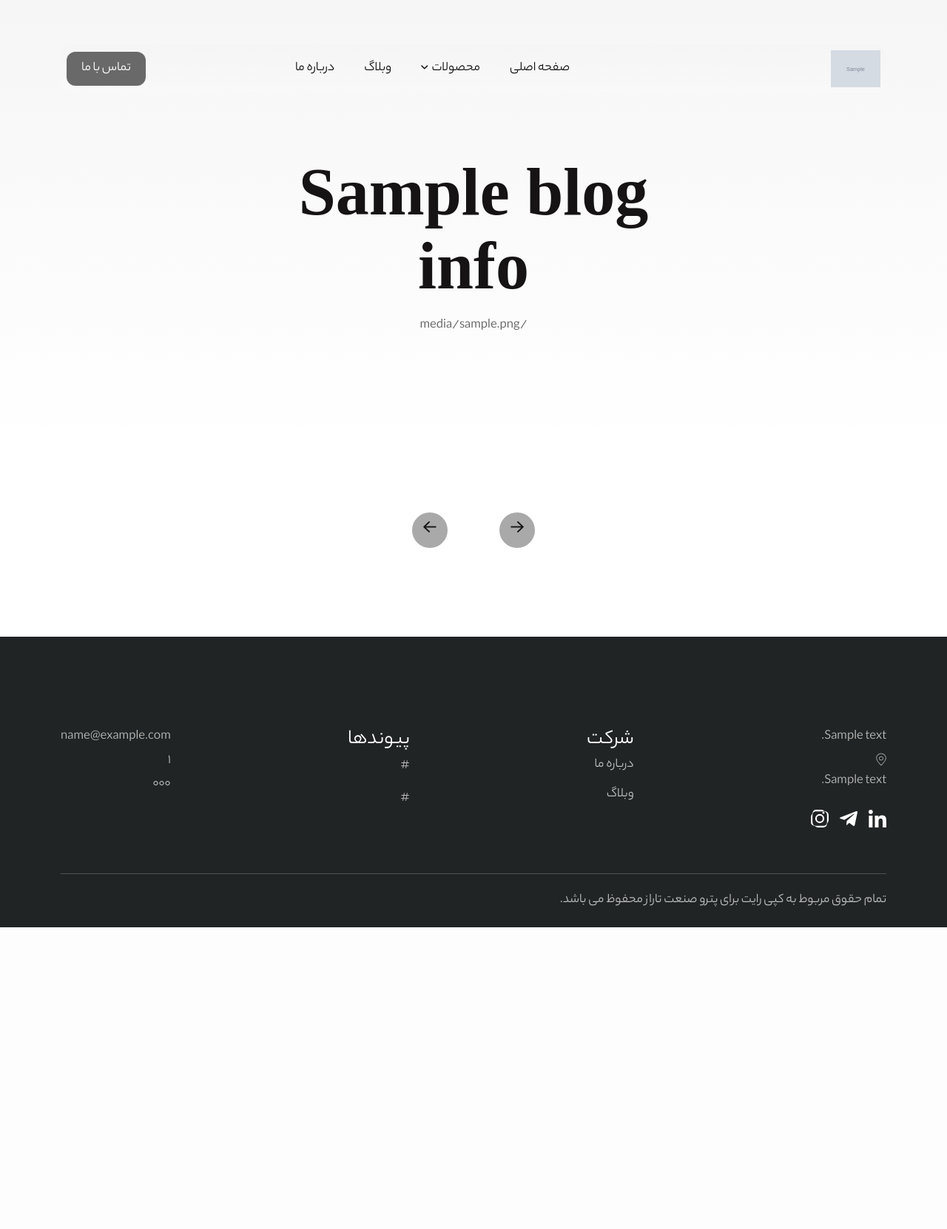
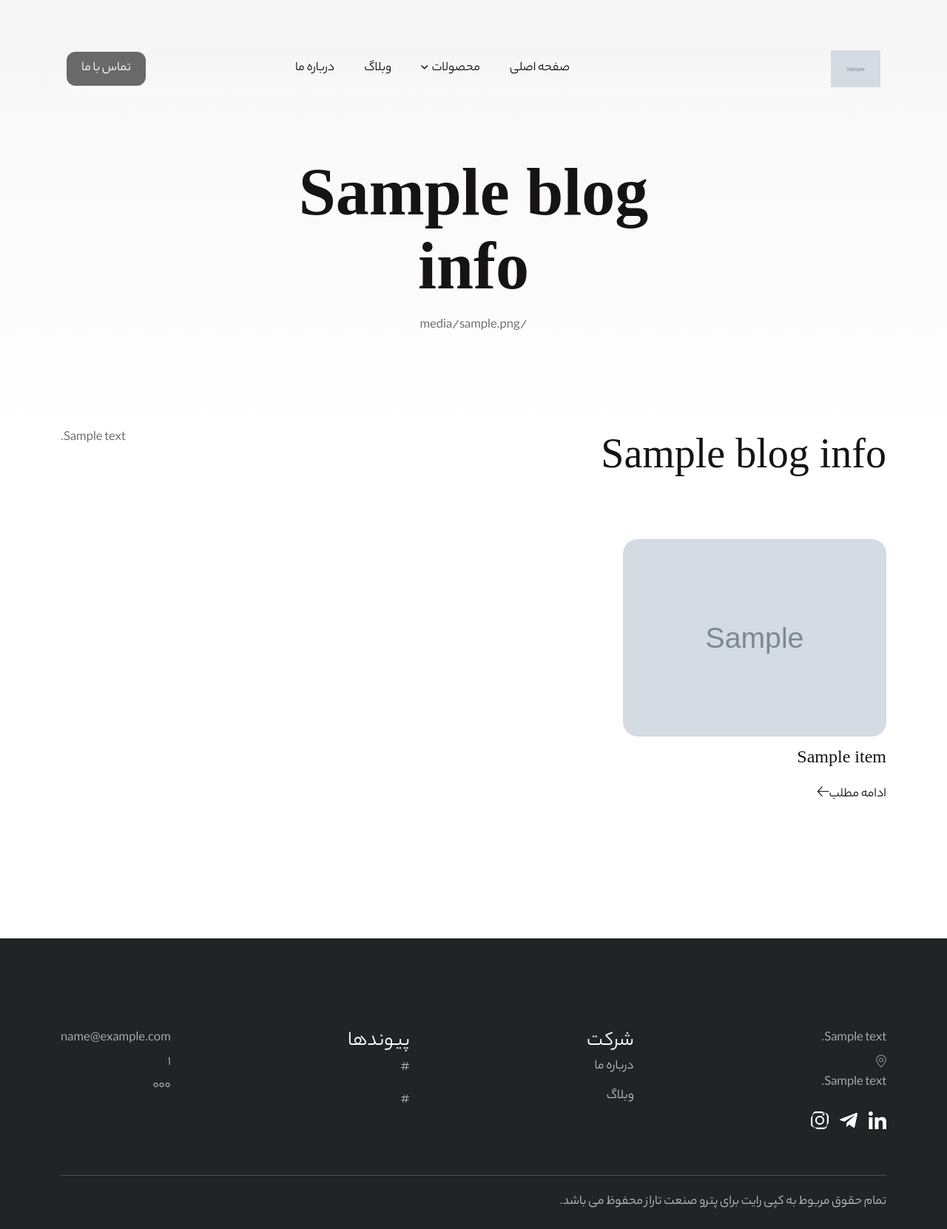
Before and after one commit to FJanesari/petro-sanat-taraz, a Django app: template blog/templates/blog.html in a window 1280 px wide. Shown: the whole page at 74% size. Before the commit the page ends 1254 px from the top, so only its background shows below. Run offline with Django 4.2, Linux system fonts and the light colour scheme; the template is opened without the code that fills it: most values are stand-ins (such as "Sample title", 1, 10 or a date in 2020); grey boxes marked "Sample" are stand-in pictures; some libraries are stand-ins or nearby versions; some web fonts are replaced.

Commit message:
fix and edit blog page

```diff
--- a/blog/templates/blog.html
+++ b/blog/templates/blog.html
@@ -16,28 +16,55 @@
             <!-- Banner area end here -->
 
             <!-- Blog area start here -->
-            <section class="blog-area pb-120">
+
+    <section class="blog-area pb-120">
                 <div class="container">
                     <div class="section-header-flex mb-80">
-                        <h2 class="fw-300" id="aboutus-page-title"></h2>
+                        <h2 class="fw-300">{{ blog_info.title }}</h2>
                         <div>
-                            <p id="aboutus-page-content">
+                            <p>{{ blog_info.content }}
                             </p>
                         </div>
                     </div>
-                    <div id="articles-list" class="row g-4">
+                    <div class="row g-4">
+                    {% for item in article %}
+                        <div class="col-lg-4">
 
+                            <div class="blog__item">
+                                <div class="blog__image image">
+                                    <img src="{{ item.image.url }}" alt="{{ item.title }}" loading="lazy">
+            {#                    <div class="tag">#}
+        {#                  <a href='{% url 'product:product_type' item.slug %}'>{{ item.title }}</a>#}
+        {#                             </div>#}
+                                </div>
+                                <h4 class="mt-10 mb-20"><a class='primary-hover' href='{% url 'blog:blog_detail' item.slug %}'>{{ item.title }}</a></h4>
+                                <a class='fs-18 blog-btn text-font' href='{% url 'blog:blog_detail' item.slug %}'>ادامه مطلب<i
+                                        class="fa-light ms-1 fa-arrow-left"></i></a>
+                            </div>
 
                         </div>
+                        {% endfor %}
+                    </div>
 
-                        <div class="pegi justify-content-center mt-60">
-                          <a class="prev" href="#0"><i class="fa-regular fa-arrow-right"></i></a>
-                          <div class="pegi-dots" id="pagination-container-articles"></div>
-                          <a class="next" href="#0"><i class="fa-regular fa-arrow-left"></i></a>
-                        </div>
+                    <div class="pegi justify-content-center mt-60">
+
+                    {% if article.has_previous %}
+                    <span>صفحه قبل</span>
+                    <a class="prev" href="{% url 'blog:blog_detail_page' article.slug page.previous_page_number %}">
+
+                    <i class="fa-regular fa-arrow-right"></i>
+                    </a>
+                    {% endif %}
+
+                    {% if article.has_next %}
+                     <a class="next" href="{% url 'blog:blog_detail_page' article.slug page.next_page_number %}">
+                     <i class="fa-regular fa-arrow-left"></i>
+                    </a><span>صفحه بعد</span>
+                {% endif %}
+
+            </div>
 
 
                 </div>
-            </section>
-            <!-- Blog area end here -->
+            </section>            <!-- Blog area end here -->
 {% endblock %}
--- a/blog/urls.py
+++ b/blog/urls.py
@@ -7,4 +7,5 @@ app_name = "blog"
 urlpatterns = [
     path('blog/', views.blog, name='blog'),
     path('<slug:slug>/', views.blog_detail, name='blog_detail'),
+    path("<slug:slug>/page/<int:page>/", views.blog_detail, name="blog_detail_page"),
 ]
```
Also changed, not shown: blog/views.py (+5 -2 lines).
